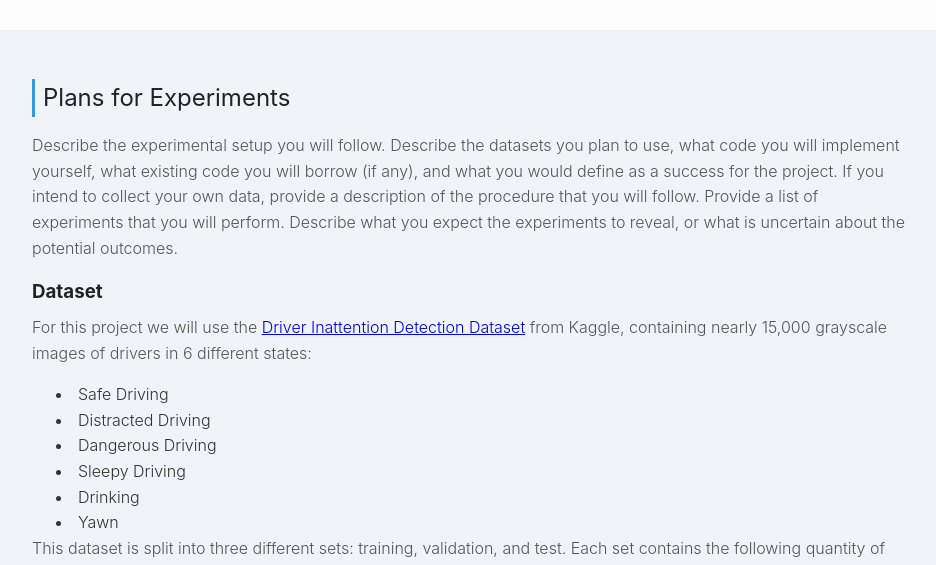
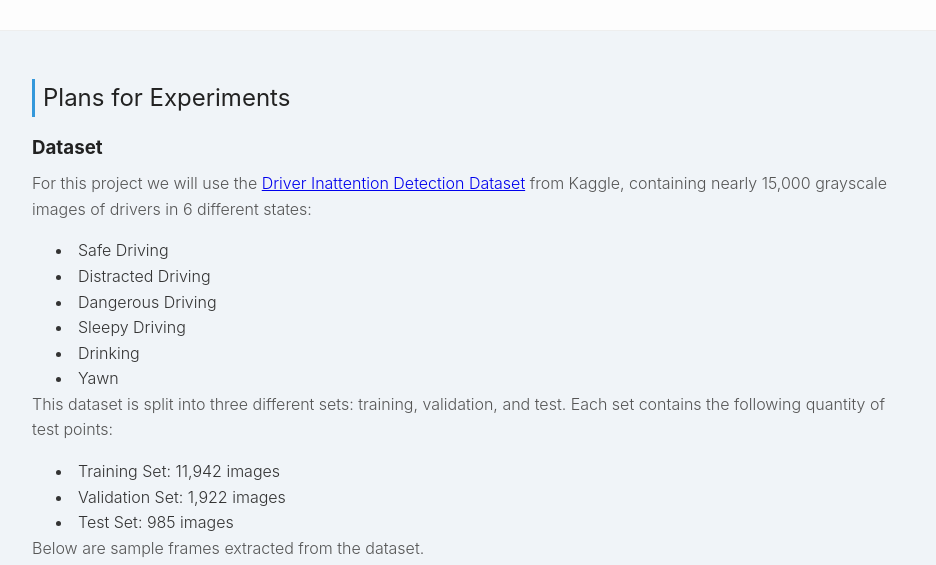
Before and after one commit to azizs1/distracted-driver-detection, a plain HTML site: page proposal/index.html in a window 1280 px wide. Shown: the part 2500-3065 px from the top of the page, without its empty margins (170-1106 px from the left). Drawn offline with Linux system fonts and the light colour scheme.

Commit message:
Removed unneeded <p> content

```diff
--- a/proposal/index.html
+++ b/proposal/index.html
@@ -127,14 +127,6 @@
 
     <section class="section" id="experiments">
         <h2>Plans for Experiments</h2>
-        <p>
-            Describe the experimental setup you will follow. Describe the datasets you
-            plan to use, what code you will implement yourself, what existing code you will borrow (if any), and
-            what you would define as a success for the project. If you intend to collect your own data, provide a
-            description of the procedure that you will follow. Provide a list of experiments that you will perform.
-            Describe what you expect the experiments to reveal, or what is uncertain about the potential
-            outcomes.
-        </p>
         <h3>Dataset</h3>
         <p>
             For this project we will use the <a href="https://www.kaggle.com/datasets/zeyad1mashhour/driver-inattention-detection-dataset" target="_blank" rel="noopener noreferrer">Driver Inattention Detection Dataset</a> from Kaggle,
```
